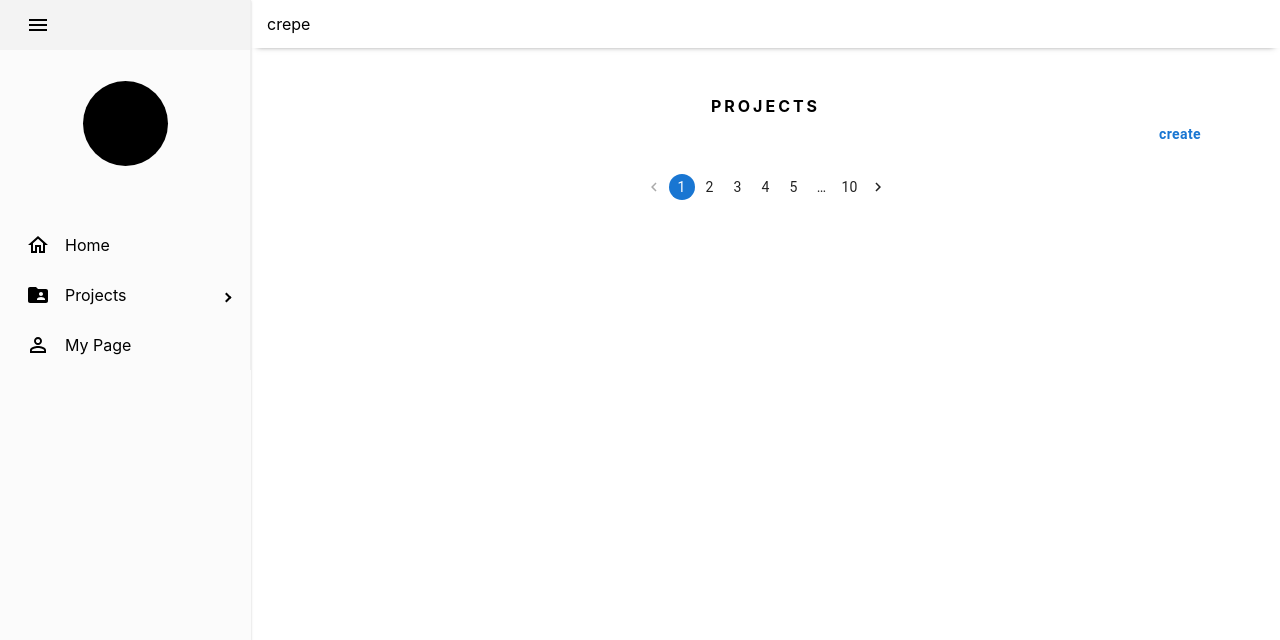
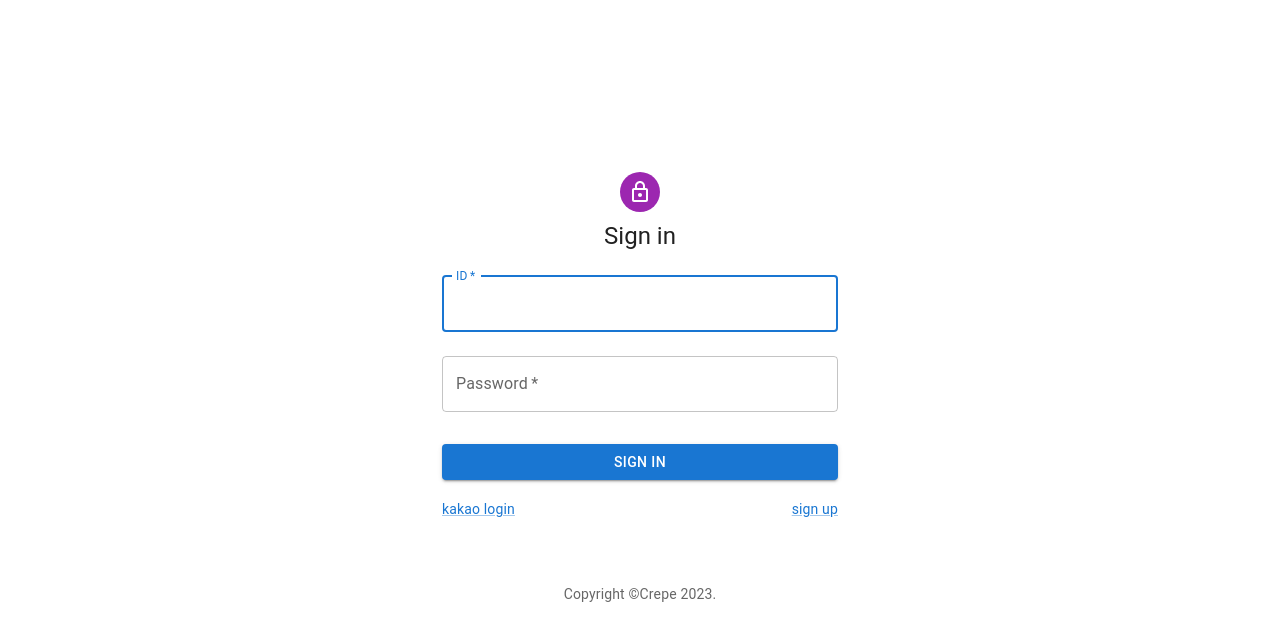
Before and after one commit to Tuk-AOK/frontend-dev, a React (Create React App) app: page / in a window 1280 px wide. Shown: the top 640 px of the page. Built offline with nearby package versions, Linux system fonts and the light colour scheme; no server answers.

Commit message:
design: 로그인 페이지 퍼블리싱 완료

```diff
--- a/src/App.tsx
+++ b/src/App.tsx
@@ -3,6 +3,7 @@
 import ProjectPage from "./pages/projectPage";
 import UploadPage from "./pages/uploadPage";
 import LogHistoryPage from "./pages/logHistoryPage";
+import LoginPage from "./pages/loginPage";
 
 import { BrowserRouter, Routes, Route } from "react-router-dom";
 
@@ -10,7 +11,8 @@
   return (
   <BrowserRouter>
     <Routes>
-      <Route path="/" element={<MainPage/>} />
+      <Route path="/" element={<LoginPage/>} />
+      <Route path="/main" element={<MainPage/>} />
       <Route path="/project" element={<ProjectPage/>} />
       <Route path="/upload" element={<UploadPage/>} />
       <Route path="/loghistory" element={<LogHistoryPage/>} />
--- /dev/null
+++ b/src/components/content/login/index.ts
@@ -0,0 +1 @@
+export {default} from "./login";
--- /dev/null
+++ b/src/components/content/login/login.tsx
@@ -0,0 +1,113 @@
+import * as React from 'react';
+import Avatar from '@mui/material/Avatar';
+import Button from '@mui/material/Button';
+import CssBaseline from '@mui/material/CssBaseline';
+import TextField from '@mui/material/TextField';
+import FormControlLabel from '@mui/material/FormControlLabel';
+import Checkbox from '@mui/material/Checkbox';
+import Link from '@mui/material/Link';
+import Grid from '@mui/material/Grid';
+import Box from '@mui/material/Box';
+import LockOutlinedIcon from '@mui/icons-material/LockOutlined';
+import Typography from '@mui/material/Typography';
+import Container from '@mui/material/Container';
+import { createTheme, ThemeProvider } from '@mui/material/styles';
+
+function Copyright(props: any) {
+  return (
+    <Typography variant="body2" color="text.secondary" align="center" {...props}>
+      {'Copyright ©Crepe '}
+      {/* <Link color="inherit" href="https://mui.com/">
+        Your Website
+      </Link>{' '} */}
+      {new Date().getFullYear()}
+      {'.'}
+    </Typography>
+  );
+}
+
+// TODO remove, this demo shouldn't need to reset the theme.
+const defaultTheme = createTheme();
+
+export default function SignIn() {
+  const handleSubmit = (event: React.FormEvent<HTMLFormElement>) => {
+    event.preventDefault();
+    const data = new FormData(event.currentTarget);
+    console.log({
+      email: data.get('email'),
+      password: data.get('password'),
+    });
+  };
+
+  return (
+    <ThemeProvider theme={defaultTheme}>
+      <Container component="main" maxWidth="xs" sx={{ height: '100vh', display: 'flex', alignItems: 'center' }}>
+        <CssBaseline />
+        <Box
+          sx={{
+            // marginTop: 8,
+            display: 'flex',
+            flexDirection: 'column',
+            justifyContent: 'center',
+            alignItems: 'center',
+            height: '100vh'
+          }}
+        >
+          <Avatar sx={{ m: 1, bgcolor: 'secondary.main' }}>
+            <LockOutlinedIcon />
+          </Avatar>
+          <Typography component="h1" variant="h5">
+            Sign in
+          </Typography>
+          <Box component="form" onSubmit={handleSubmit} noValidate sx={{ mt: 1 }}>
+            <TextField
+              margin="normal"
+              required
+              fullWidth
+              id="id"
+              label="ID"
+              name="id"
+              autoComplete="id"
+              autoFocus
+            />
+            <TextField
+              margin="normal"
+              required
+              fullWidth
+              name="password"
+              label="Password"
+              type="password"
+              id="password"
+              autoComplete="current-password"
+            />
+            {/* <FormControlLabel
+              control={<Checkbox value="remember" color="primary" />}
+              label="Remember me"
+            /> */}
+            <Button
+              type="submit"
+              fullWidth
+              variant="contained"
+              sx={{ mt: 3, mb: 2 }}
+            >
+              Sign In
+            </Button>
+            <Grid container>
+              <Grid item xs>
+                <Link href="#" variant="body2">
+                  kakao login
+                </Link>
+              </Grid>
+              <Grid item>
+                <Link href="#" variant="body2">
+                  {"sign up"}
+                </Link>
+              </Grid>
+            </Grid>
+          </Box>
+          <Copyright sx={{ mt: 8, mb: 4 }} />
+        </Box>
+      </Container>
+    </ThemeProvider>
+  );
+}
--- /dev/null
+++ b/src/pages/loginPage.tsx
@@ -0,0 +1,9 @@
+import React from "react";
+import Layout from "../components/layout";
+import Login from "../components/content/login/login";
+
+export default function LogHistoryPage() {
+  return (
+    <Login/>
+  );
+}
```
